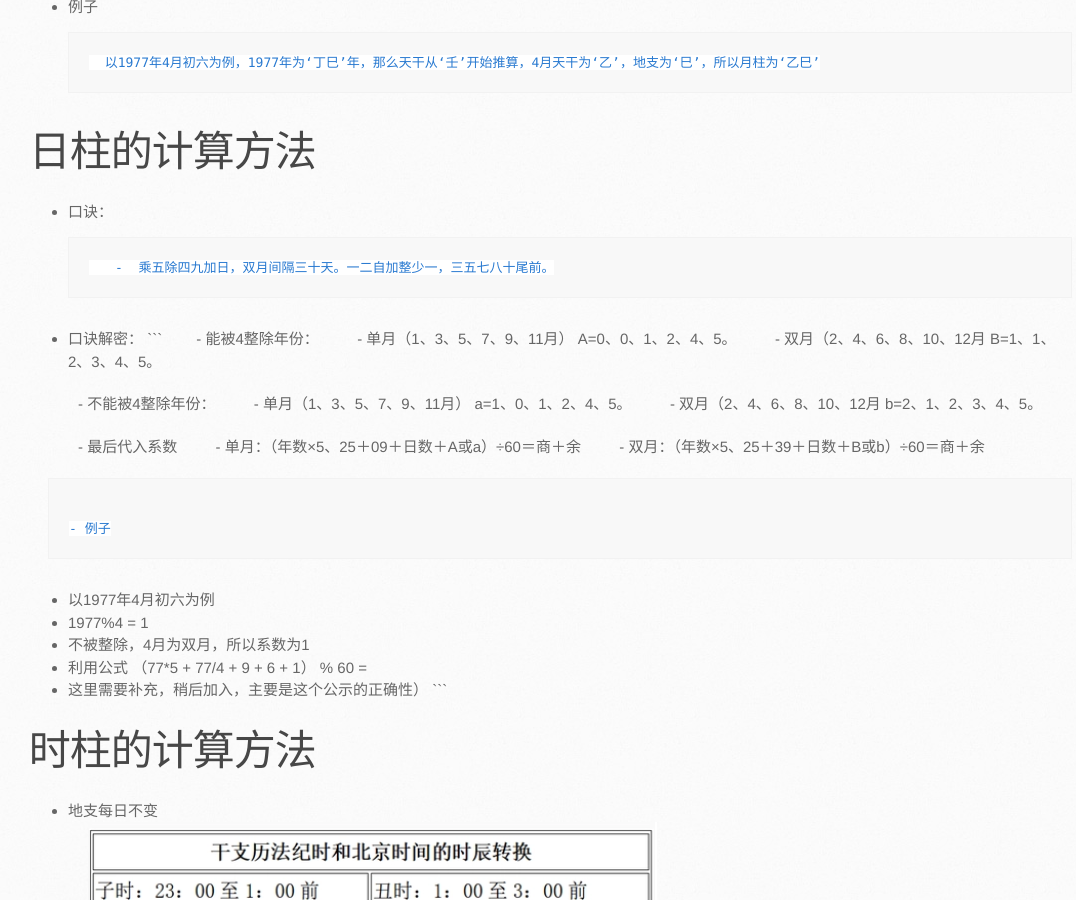
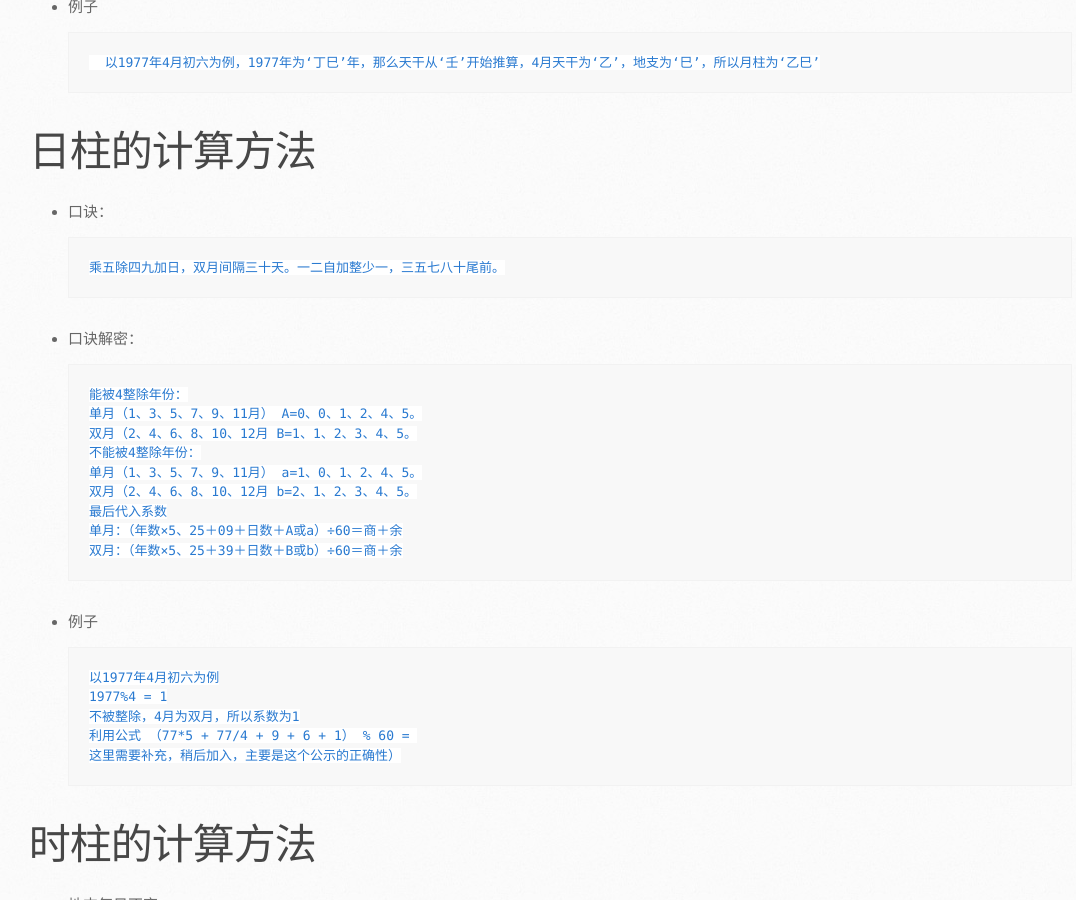
Before and after one commit to itcraftme/itcraftme, a Jekyll site: the page built from docs/me/tiangandizhi.md, in a window 1280 px wide and 900 px high, scrolled down 1334 px. Shown: the whole window, without its empty margins (80-1156 px from the left). Built offline with Jekyll 4.4.1, drawn with Linux system fonts in a browser that asks for light colours; our own code applies the rules of GitHub Pages for plain Markdown files.

````diff
--- a/docs/me/tiangandizhi.md
+++ b/docs/me/tiangandizhi.md
@@ -44,30 +44,29 @@
 # 日柱的计算方法
 - 口诀：
 ```
-　　-  乘五除四九加日，双月间隔三十天。一二自加整少一，三五七八十尾前。
+乘五除四九加日，双月间隔三十天。一二自加整少一，三五七八十尾前。
 ```
+
 - 口诀解密：
 ```
-　　-  能被4整除年份：
-　　  -   单月（1、3、5、7、9、11月） A=0、0、1、2、4、5。
-　　  -   双月（2、4、6、8、10、12月 B=1、1、2、3、4、5。
-
-　　-  不能被4整除年份：
-　　  -   单月（1、3、5、7、9、11月） a=1、0、1、2、4、5。
-　　  -   双月（2、4、6、8、10、12月 b=2、1、2、3、4、5。
-
-　　-  最后代入系数
-　　  -   单月：（年数×5、25＋09＋日数＋A或a）÷60＝商＋余
-　　  -   双月：（年数×5、25＋39＋日数＋B或b）÷60＝商＋余
+能被4整除年份：
+  单月（1、3、5、7、9、11月） A=0、0、1、2、4、5。
+  双月（2、4、6、8、10、12月 B=1、1、2、3、4、5。
+不能被4整除年份：
+  单月（1、3、5、7、9、11月） a=1、0、1、2、4、5。
+  双月（2、4、6、8、10、12月 b=2、1、2、3、4、5。
+最后代入系数
+  单月：（年数×5、25＋09＋日数＋A或a）÷60＝商＋余
+  双月：（年数×5、25＋39＋日数＋B或b）÷60＝商＋余
 ```
 
 - 例子
 ```
-- 以1977年4月初六为例
-- 1977%4 = 1
-- 不被整除，4月为双月，所以系数为1
-- 利用公式 （77*5 + 77/4 + 9 + 6 + 1） % 60 =
-- 这里需要补充，稍后加入，主要是这个公示的正确性）
+以1977年4月初六为例
+1977%4 = 1
+不被整除，4月为双月，所以系数为1
+利用公式 （77*5 + 77/4 + 9 + 6 + 1） % 60 =
+这里需要补充，稍后加入，主要是这个公示的正确性）
 ```
 
 # 时柱的计算方法
````
